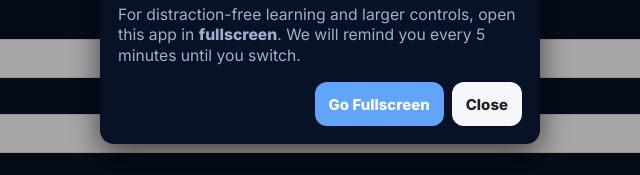
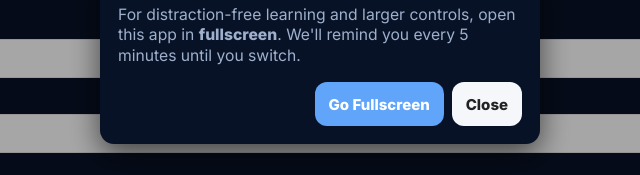
Before and after one commit to namanjaiswal9634-droid/brainrootx, a plain HTML site: page index.html in a window 1280 px wide. Both pictures are taken after a click on the button "🌙 Dark". Shown: the part 349-524 px from the top of the page, 320-960 px from the left. Drawn offline with Linux system fonts and the light colour scheme; a script that the page names is missing.

Commit message:
changed text

```diff
--- a/index.html
+++ b/index.html
@@ -1029,7 +1029,7 @@
     <h3 id="fsTipTitle">Best experience: use Fullscreen</h3>
     <p class="muted" style="margin-top:8px">
       For distraction-free learning and larger controls, open this app in <strong>fullscreen</strong>.
-      We will remind you every 5 minutes until you switch.
+      We'll remind you every 5 minutes until you switch.
     </p>
 
     <div style="display:flex; gap:8px; margin-top:14px; justify-content:flex-end;">
```
